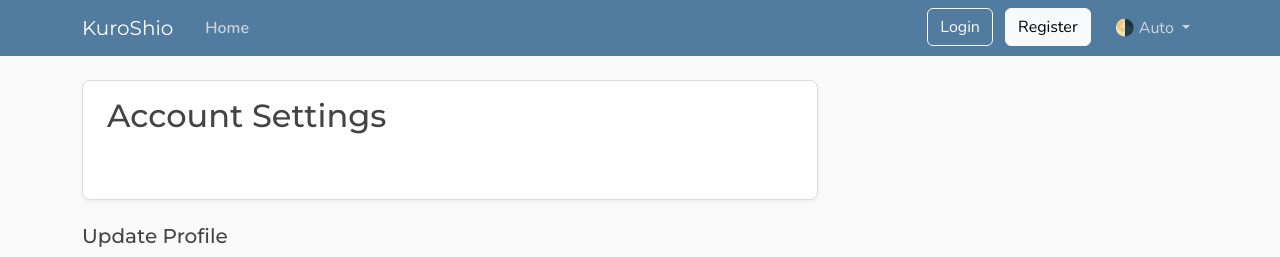
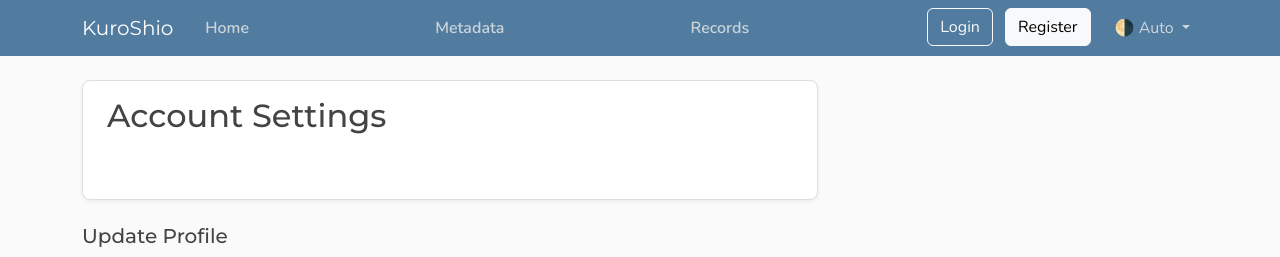
Before and after one commit to tim-kornish-cloud/kuroshio, a FastAPI app: page /account in a window 1280 px wide. Shown: the top 257 px of the page. Run offline with FastAPI, Linux system fonts and the light colour scheme; parts of the project's set-up code (start-up, migrations or seed data) failed here and were passed over.

Commit message:
add navigation buttons to records and metadata on layout

```diff
--- a/kuroshio/templates/layout.html
+++ b/kuroshio/templates/layout.html
@@ -77,6 +77,19 @@
                                aria-current="page"
                                href="{{ url_for("home") }}">Home</a>
                         </div>
+                        <!-- add link for metadata query page -->
+                        <div class="navbar-nav me-auto">
+                            <a class="nav-link active"
+                               aria-current="page"
+                               href="{{ url_for("metadata") }}">Metadata</a>
+                        </div>
+                        <!-- add link for record query page -->
+                        <div class="navbar-nav me-auto">
+                            <a class="nav-link active"
+                               aria-current="page"
+                               href="{{ url_for("records") }}">Records</a>
+                        </div>
+
                         <!-- Navbar Right Side -->
                         <div class="navbar-nav">
                             <!-- Shown when logged in (hidden by default, shown via JS) -->
```
